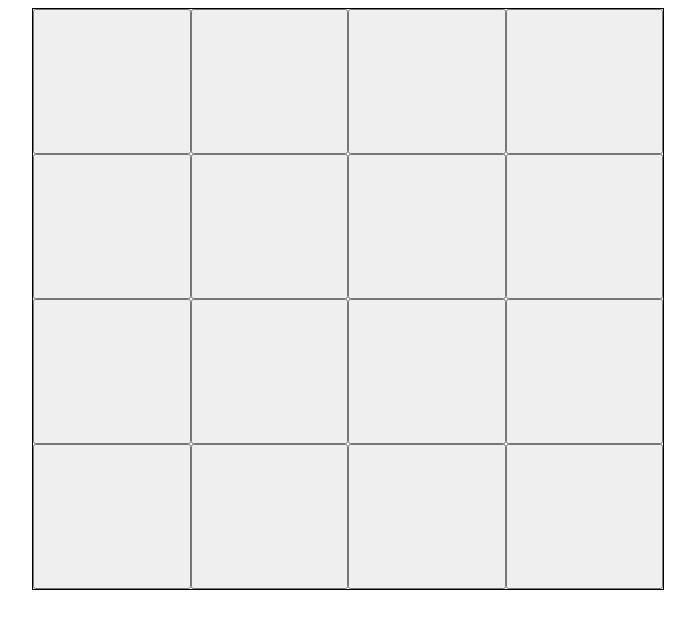
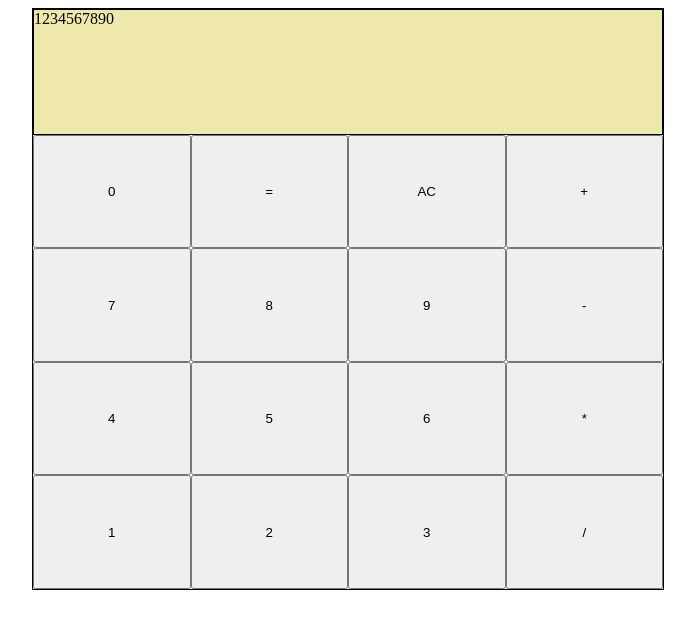
Before and after one commit to Justin-K-Ellis/odin-calculator, a plain HTML site: page index.html in a window 1280 px wide. Shown: the whole page, without its empty margins (292-987 px from the left). Drawn offline with Linux system fonts and the light colour scheme.

Commit message:
Add basic html structure

```diff
--- a/index.html
+++ b/index.html
@@ -10,31 +10,31 @@
 <body>
     <div class="outer-container">
         <div class="body">
-            <div class="display"></div>
+            <div class="calc-display">1234567890</div>
             <div class="buttons">
                 <div class="row">
-                    <button></button>
-                    <button></button>
-                    <button></button>
-                    <button></button>
+                    <button>0</button>
+                    <button>=</button>
+                    <button>AC</button>
+                    <button>+</button>
                 </div>
                 <div class="row">
-                    <button></button>
-                    <button></button>
-                    <button></button>
-                    <button></button>
+                    <button>7</button>
+                    <button>8</button>
+                    <button>9</button>
+                    <button>-</button>
                 </div>
                 <div class="row">
-                    <button></button>
-                    <button></button>
-                    <button></button>
-                    <button></button>
+                    <button>4</button>
+                    <button>5</button>
+                    <button>6</button>
+                    <button>*</button>
                 </div>
                 <div class="row">
-                    <button></button>
-                    <button></button>
-                    <button></button>
-                    <button></button>
+                    <button>1</button>
+                    <button>2</button>
+                    <button>3</button>
+                    <button>/</button>
                 </div>
             </div>
         </div>
```
